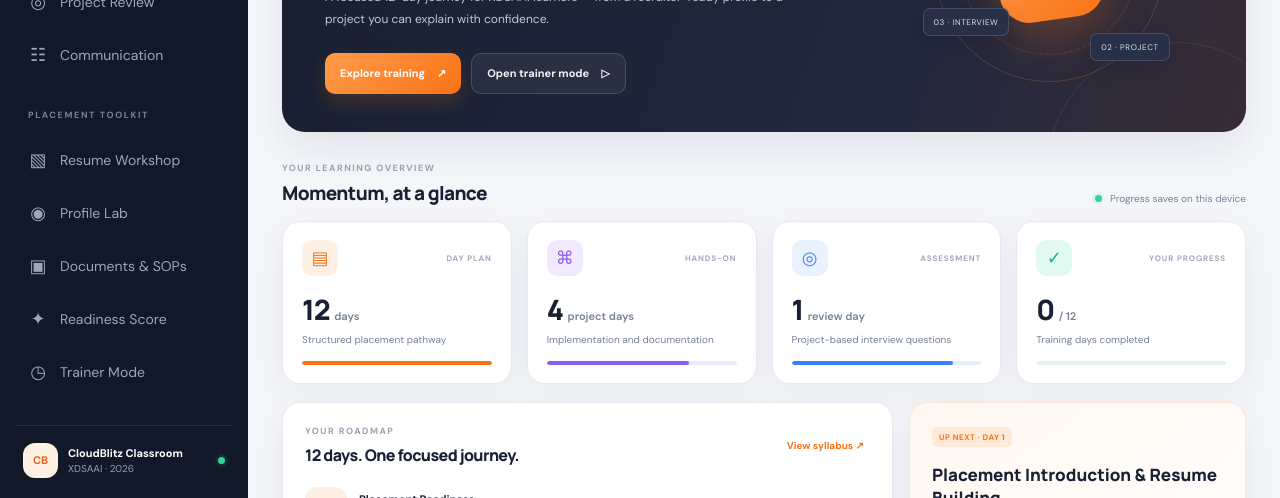
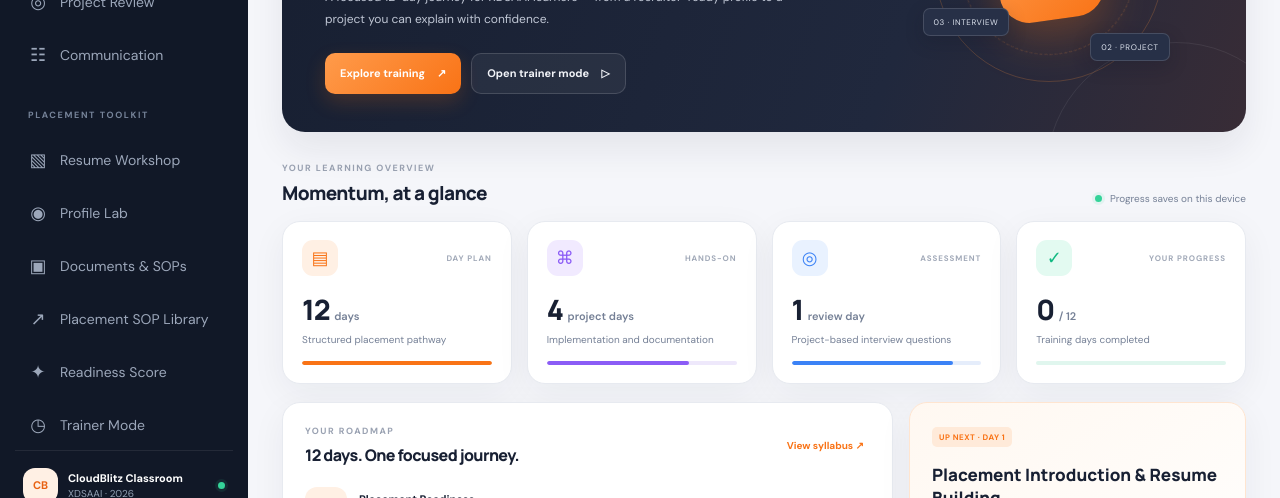
Before and after one commit to abhilashmwaghmare/XDSAAI-Placement-Training-Portal, a plain HTML site: page index.html in a window 1280 px wide. Shown: the part 302-800 px from the top of the page. Drawn offline with Linux system fonts and the light colour scheme.

Commit message:
Add SOP library navigation and refresh page assets

```diff
--- a/index.html
+++ b/index.html
@@ -6,7 +6,7 @@
 <meta name="theme-color" content="#111827">
 <meta name="description" content="CloudBlitz XDSAAI Placement Training Portal — 12-day training, project review and interview readiness.">
 <title>CloudBlitz | XDSAAI Placement Classroom</title>
-<link rel="stylesheet" href="./assets/styles.css">
+<link rel="stylesheet" href="./assets/styles.css?v=20261021b">
 </head>
 <body>
 <div class="app-shell">
@@ -23,6 +23,7 @@
 <button class="nav-item" data-view="resume"><span>▧</span>Resume Workshop</button>
 <button class="nav-item" data-view="profiles"><span>◉</span>Profile Lab</button>
 <button class="nav-item" data-view="documents"><span>▣</span>Documents & SOPs</button>
+<a class="nav-item" href="https://abhilashmwaghmare.github.io/XDSAAI-Placement-SOP/" target="_blank" rel="noopener" style="text-decoration:none"><span>↗</span>Placement SOP Library</a>
 <button class="nav-item" data-view="readiness"><span>✦</span>Readiness Score</button>
 <button class="nav-item" data-view="trainer"><span>◷</span>Trainer Mode</button>
 </nav>
@@ -34,6 +35,6 @@
 </main>
 </div>
 <div class="mobile-bottom"><button data-view="dashboard" class="active"><span>⌂</span>Home</button><button data-view="training"><span>▤</span>Training</button><button data-view="project"><span>⌘</span>Project</button><button data-view="review"><span>◎</span>Review</button><button data-view="trainer"><span>◷</span>Trainer</button></div>
-<script src="./app.js"></script>
+<script src="./app.js?v=20261021b"></script>
 </body>
 </html>
```
